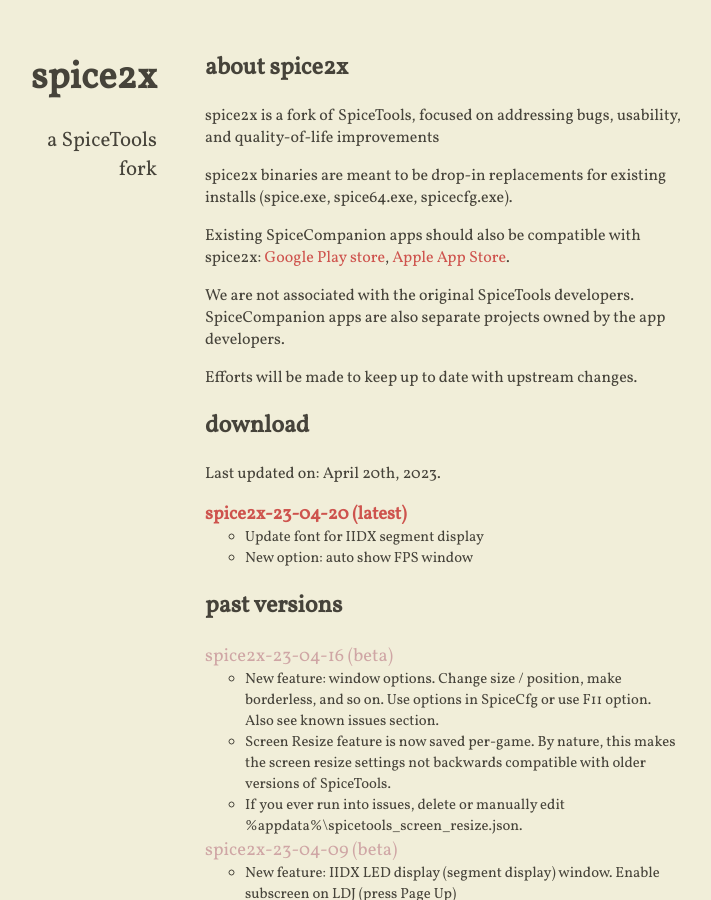
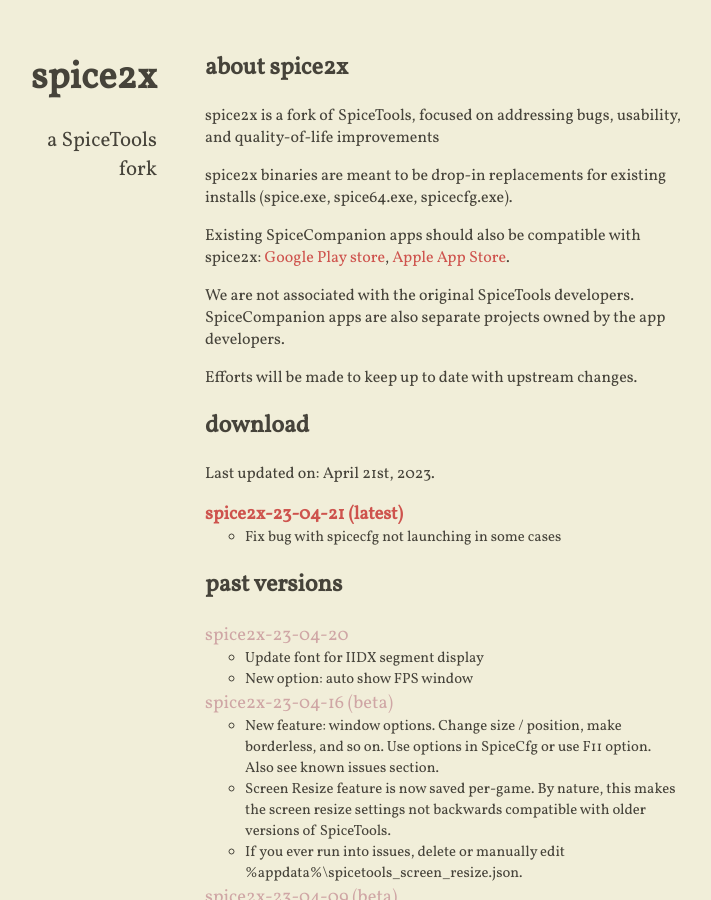
Before and after one commit to spice2x/spice2x.github.io, a Jekyll site: the page built from docs/index.html, in a window 1280 px wide and 900 px high. Shown: the whole window, without its empty margins (299-1010 px from the left). Built offline with Jekyll 4.4.1, drawn with Linux system fonts in a browser that asks for light colours; nearby versions of some CDN libraries.

Commit message:
update 23-04-21

```diff
--- a/docs/_includes/content.html
+++ b/docs/_includes/content.html
@@ -27,9 +27,22 @@
 
 <h2>download</h2>
 
-<p>Last updated on: April 20th, 2023.</p>
+<p>Last updated on: April 21st, 2023.</p>
 
 <ul class="downloads highlight-latest">
+  <li>
+    <a class="download-link" href="https://github.com/spice2x/spice2x.github.io/releases/download/23-04-21/spice2x-23-04-21.zip">
+      spice2x-23-04-21
+    </a>
+    <ul>
+      <li>Fix bug with spicecfg not launching in some cases</li>
+    </ul>
+  </li>
+</ul>
+
+<h2>past versions</h2>
+
+<ul class="downloads">
   <li>
     <a class="download-link" href="https://github.com/spice2x/spice2x.github.io/releases/download/23-04-20/spice2x-23-04-20.zip">
       spice2x-23-04-20
@@ -39,11 +52,6 @@
       <li>New option: auto show FPS window</li>
     </ul>
   </li>
-</ul>
-
-<h2>past versions</h2>
-
-<ul class="downloads">
   <li>
     <a class="download-link" href="https://github.com/spice2x/spice2x.github.io/releases/download/23-04-16/spice2x-23-04-16.zip">
       spice2x-23-04-16 (beta)
```
